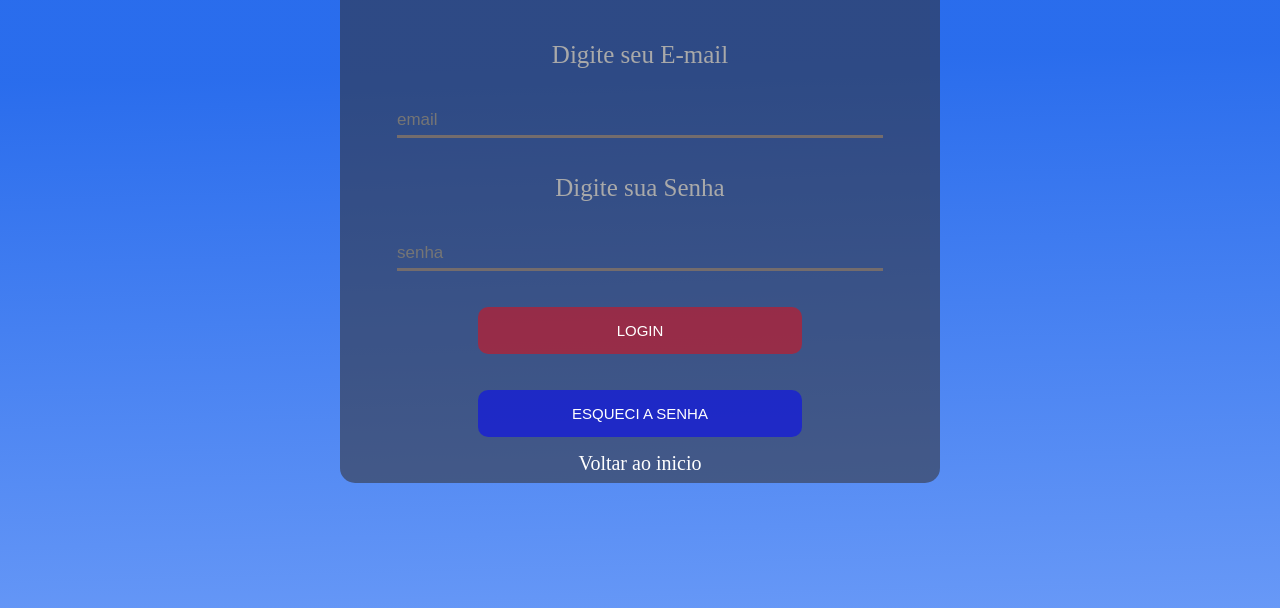
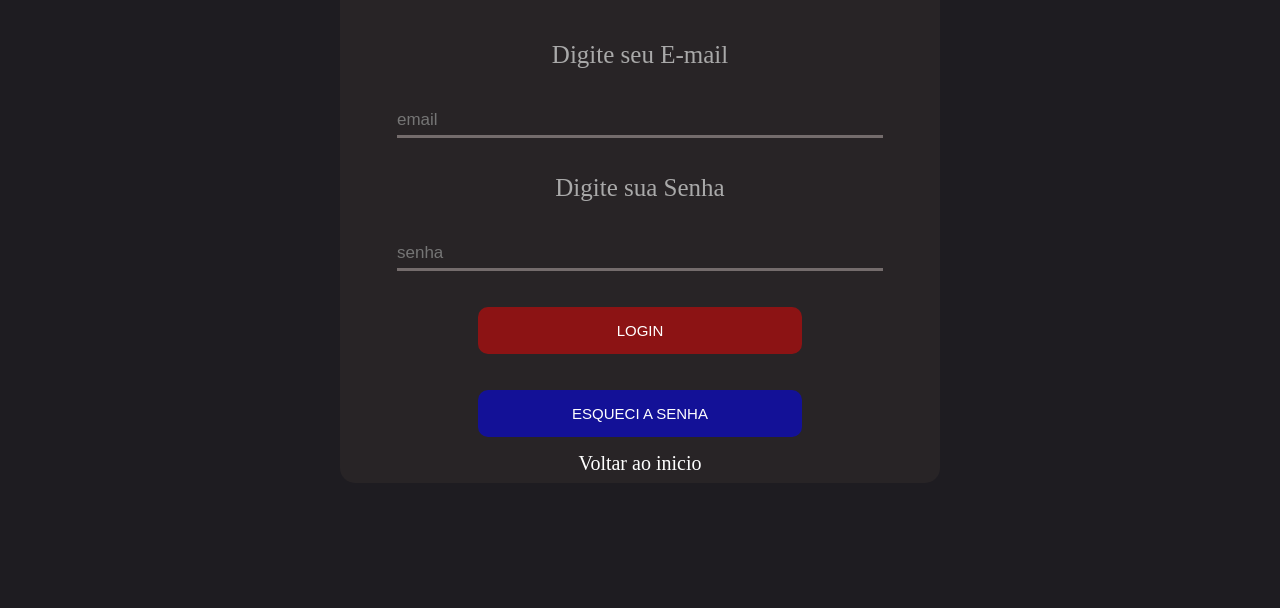
Before and after one commit to wilsonrogerio/exercicio-site-e_players, a plain HTML site: page login.html in a window 1280 px wide. Shown: the part 192-800 px from the top of the page. Drawn offline with Linux system fonts and the light colour scheme.

Commit message:
adicionado tela login e css

```diff
--- a/css/style-login.css
+++ b/css/style-login.css
@@ -11,7 +11,8 @@ section{
     display: flex;
     justify-content: center;
     align-items: center;
-    background: linear-gradient(178.35deg, rgba(35, 104, 236, 0.97) 32.89%, rgba(3, 87, 249, 0.47) 135.75%);
+    /* background: linear-gradient(178.35deg, rgba(35, 104, 236, 0.97) 32.89%, rgba(3, 87, 249, 0.47) 135.75%); */
+    background-color: #1E1C21;
     height: 100vh;
     width: 100vw;
 }
```
